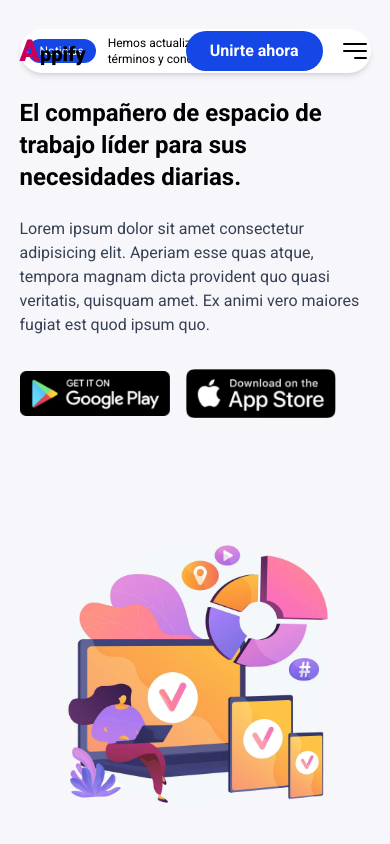
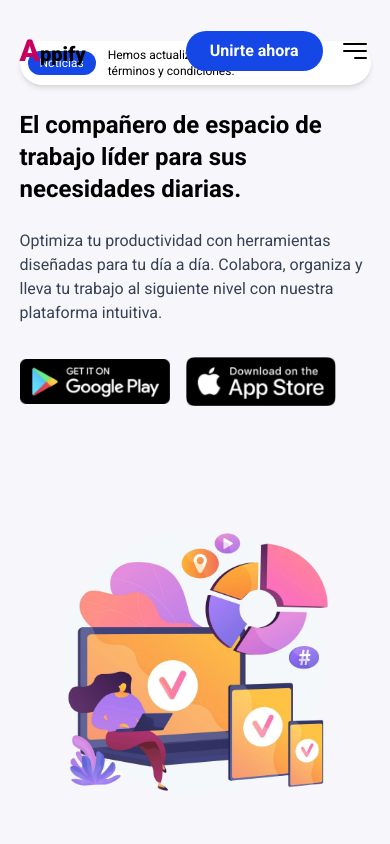
Before and after one commit to DaniLucano10/app_landing, a Next.js app: page / in a window 390 px wide. Shown: the top 844 px of the page. Built offline with nearby package versions, Linux system fonts and the light colour scheme.

Commit message:
Mejorando el codigo para seo

```diff
--- a/components/Home/Hero/Hero.tsx
+++ b/components/Home/Hero/Hero.tsx
@@ -3,57 +3,84 @@
 
 const Hero = () => {
   return (
-    <div className="w-full pt-[4vh] md:pt-[12vh] h-screen bg-[#f7f6fb]">
+    <section
+      id="inicio"
+      aria-labelledby="hero-heading"
+      className="w-full pt-[4vh] md:pt-[12vh] h-screen bg-[#f7f6fb]"
+    >
       <div className="flex justify-center flex-col w-[90%] sm:w-[80%] h-full mx-auto">
         <div className="grid grid-cols-1 lg:grid-cols-2 items-center gap-12">
           {/* Text Content */}
-          <div>
-            {/* Top Box */}
-            <div className="w-fit py-1.5 px-2 md:px-5 rounded-full shadow-md flex items-center space-x-3 bg-white">
-              <div className="px-3 py-1 md:px-5 md:py-1 rounded-full bg-blue-700 md:text-base sm:text-sm text-xs text-white">
+          <header>
+            {/* News Badge */}
+            <div
+              className="w-fit py-1.5 px-2 md:px-5 rounded-full shadow-md flex items-center space-x-3 bg-white"
+              role="note"
+              aria-label="Actualización importante"
+            >
+              <span className="px-3 py-1 md:px-5 md:py-1 rounded-full bg-blue-700 md:text-base sm:text-sm text-xs text-white">
                 Noticias
-              </div>
+              </span>
               <p className="text-xs md:text-sm">
                 Hemos actualizado nuestra política de términos y condiciones.
               </p>
             </div>
+
             {/* Heading */}
             <h1
+              id="hero-heading"
               data-aos="fade-up"
               className="text-2xl sm:text-4xl md:text-5xl mt-6 mb-6 font-bold md:leading-[3rem] lg:leading-[3.5rem]"
             >
               El compañero de espacio de trabajo líder para sus necesidades diarias.
             </h1>
+
             {/* Description */}
             <p className="text-gray-700">
-              Lorem ipsum dolor sit amet consectetur adipisicing elit. Aperiam
-              esse quas atque, tempora magnam dicta provident quo quasi
-              veritatis, quisquam amet. Ex animi vero maiores fugiat est quod
-              ipsum quo.
+              Optimiza tu productividad con herramientas diseñadas para tu día a día. Colabora, organiza y lleva tu trabajo al siguiente nivel con nuestra plataforma intuitiva.
             </p>
-            {/* lay store and app store image */}
-            <div className="flex mt-8 mb-8 items-center space-x-4">
+
+            {/* App Store Buttons */}
+            <div className="flex mt-8 mb-8 items-center space-x-4" aria-label="Descargar la aplicación">
+              <a
+                href="https://play.google.com/store"
+                target="_blank"
+                rel="noopener noreferrer"
+              >
                 <Image
                   src="/images/gp.png"
-                alt="Play store"
+                  alt="Descargar desde Google Play"
                   width={150}
                   height={150}
                   className="object-cover"
                 />
+              </a>
+              <a
+                href="https://www.apple.com/app-store/"
+                target="_blank"
+                rel="noopener noreferrer"
+              >
                 <Image
                   src="/images/as.png"
-                alt="App store"
+                  alt="Descargar desde App Store"
                   width={150}
                   height={150}
                   className="object-cover"
                 />
+              </a>
             </div>
-          </div>
+          </header>
+
           {/* Image Content */}
-          <div data-aos="fade-up" data-aos-delay="200" className=" lg:block">
+          <div
+            data-aos="fade-up"
+            data-aos-delay="200"
+            className="lg:block"
+            aria-hidden="true"
+          >
             <Image
               src="/images/hero.png"
-              alt="hero"
+              alt="Ilustración de la plataforma en uso"
               width={700}
               height={700}
               priority
@@ -61,7 +88,7 @@
           </div>
         </div>
       </div>
-    </div>
+    </section>
   );
 };
 
```
Lines whose indentation alone changed are shown as unchanged.
